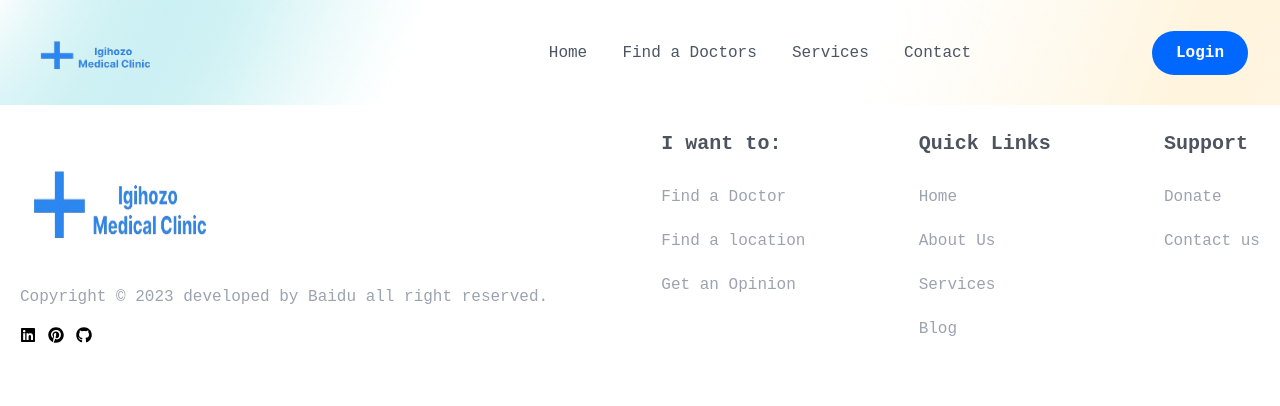
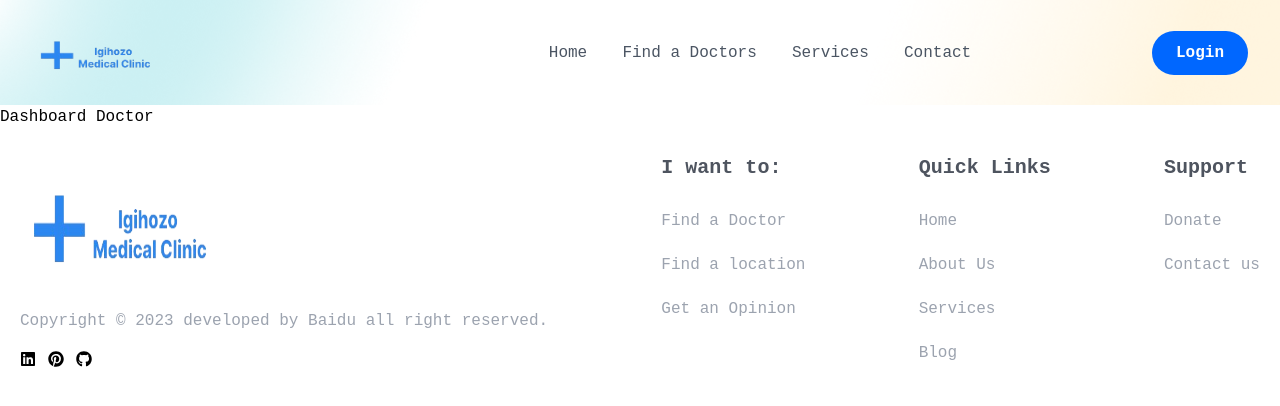
Before and after one commit to Nkusibeni23/Igihozo-Medical-Project, a React (Vite) app in the folder frontend/: page /doctor/profile/me in a window 1280 px wide. Shown: the top 406 px of the page. Built offline with nearby package versions, Linux system fonts and the light colour scheme.

Commit message:
complete doctor dashboard and user dashboard

```diff
--- /dev/null
+++ b/frontend/src/Dashboard/doctor-account/dashboard.jsx
@@ -0,0 +1,3 @@
+export default function dashboard() {
+  return <div>Dashboard Doctor</div>;
+}
--- /dev/null
+++ b/frontend/src/Dashboard/user-account/MyAccount.jsx
@@ -0,0 +1,3 @@
+export default function MyAccount() {
+  return <div>MyAccount</div>;
+}
--- a/frontend/src/routes/Routers.jsx
+++ b/frontend/src/routes/Routers.jsx
@@ -7,6 +7,8 @@ import Doctors from "../pages/Doctors/Doctors";
 import DoctorDetails from "../pages/Doctors/DoctorDetails";
 
 import { Routes, Route } from "react-router-dom";
+import MyAccount from "../Dashboard/user-account/MyAccount";
+import Dashboard from "../Dashboard/doctor-account/dashboard";
 
 export default function Routers() {
   return (
@@ -19,6 +21,8 @@ export default function Routers() {
       <Route path="/login" element={<Login />} />
       <Route path="/Signup" element={<Signup />} />
       <Route path="/contact" element={<Contact />} />
+      <Route path="/users/profile/me" element={<MyAccount />} />
+      <Route path="/doctor/profile/me" element={<Dashboard />} />
     </Routes>
   );
 }
```
